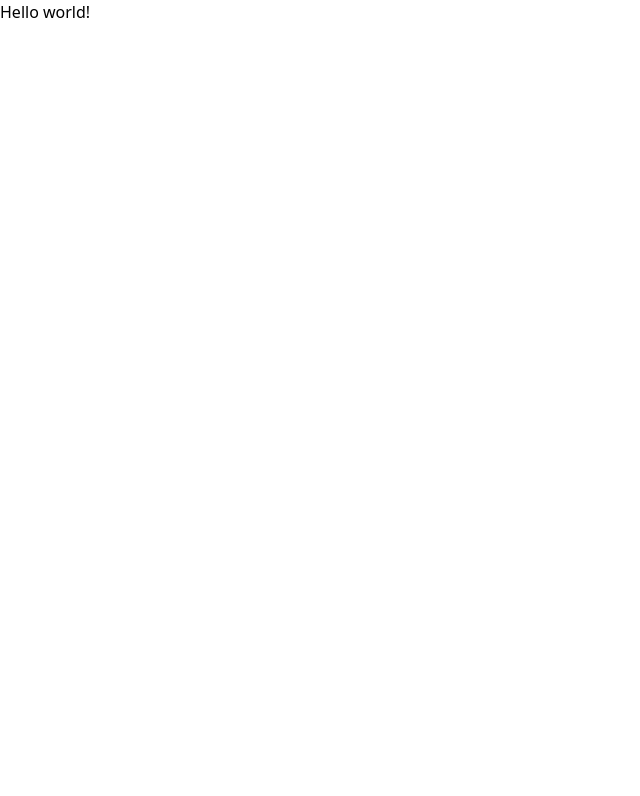
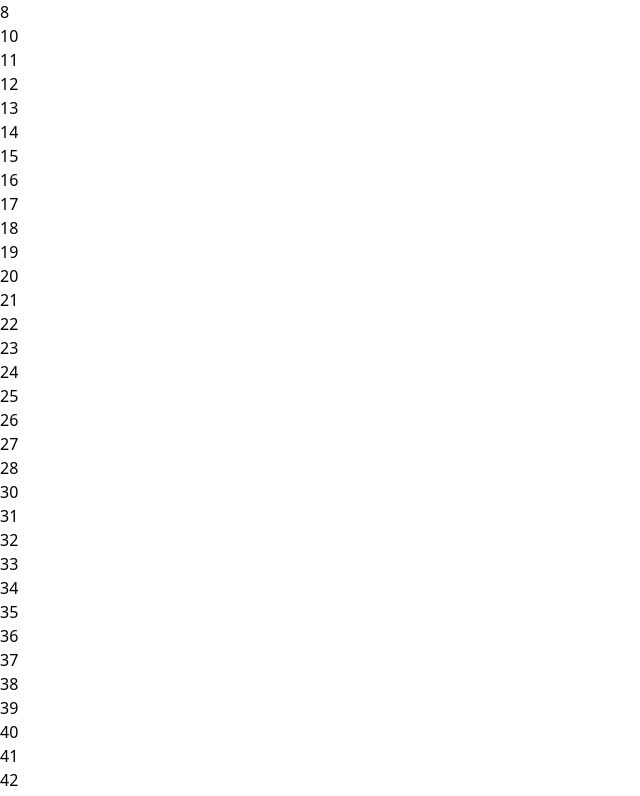
Before and after one commit to Shakil57375/blog-website-with-rtk-query, a React (Vite) app: page / in a window 1280 px wide. Shown: the top 796 px of the page, without its empty margins (0-640 px from the left). Built offline with nearby package versions, Linux system fonts and the light colour scheme; data requests are answered from the project's data file.

Commit message:
get mothod added

```diff
--- a/src/App.jsx
+++ b/src/App.jsx
@@ -1,7 +1,20 @@
+import { useSelector } from "react-redux"
+import { selectPostIds, useGetPostsQuery } from "./features/posts/postsSlice"
+
 export default function App() {
+  const {isLoading, isError, error, isSuccess} = useGetPostsQuery()
+  const orderedPostIds = useSelector(selectPostIds)
+  let content;
+  if(isLoading){
+    content = <p>Loading...</p>
+  }else if (isSuccess){
+    content = orderedPostIds.map(id => <p key={id}>{id}</p>)
+  }else if(isError){
+    content = <p>Error: {error.message}</p>
+  }
   return (
     <h1 className="text-3xl font-bold underline">
-      Hello world!
+      {content}
     </h1>
   )
 }
--- a/src/app/store.js
+++ b/src/app/store.js
@@ -3,8 +3,8 @@ import { apiSlice } from "../features/api/apiSlice";
 
 export const store = configureStore({
   reducer: {
-    [apiSlice.reducerPath]: apiSlice.reducerPath,
-  }, // Define your reducers here
+    [apiSlice.reducerPath]: apiSlice.reducer, // Use apiSlice.reducer instead of reducerPath
+  },
   middleware: (getDefaultMiddleware) =>
     getDefaultMiddleware().concat(apiSlice.middleware),
 });
--- a/src/features/posts/postsSlice.js
+++ b/src/features/posts/postsSlice.js
@@ -1,6 +1,7 @@
 import { createEntityAdapter, createSelector } from "@reduxjs/toolkit";
 import { apiSlice } from "../api/apiSlice";
 import { sub } from "date-fns";
+
 const postAdapter = createEntityAdapter({
   sortComparer: (a, b) => b.date.localeCompare(a.date),
 });
@@ -26,7 +27,8 @@ export const extendedApiSlice = apiSlice.injectEndpoints({
             };
           return post;
         });
-        return postAdapter.setAll(loadedPosts, initialState);
+        // Correct the argument order
+        return postAdapter.setAll(initialState, loadedPosts);
       },
       providesTags: (result, error, arg) => [
         { type: "Post", id: "LIST" },
@@ -47,7 +49,6 @@ const selectPostsData = createSelector(
 );
 
 // getSelectors create these selectors and we rename them with aliases using destructuring
-
 export const {
   selectAll: selectAllPosts,
   selectById: selectPostById,
--- a/src/main.jsx
+++ b/src/main.jsx
@@ -4,7 +4,8 @@ import "./index.css";
 import App from "./App.jsx";
 import { Provider } from "react-redux";
 import { store } from "./app/store.js";
-
+import { extendedApiSlice } from "./features/posts/postsSlice.js";
+store.dispatch(extendedApiSlice.endpoints.getPosts.initiate())
 createRoot(document.getElementById("root")).render(
   <StrictMode>
     <Provider store={store}>
```
